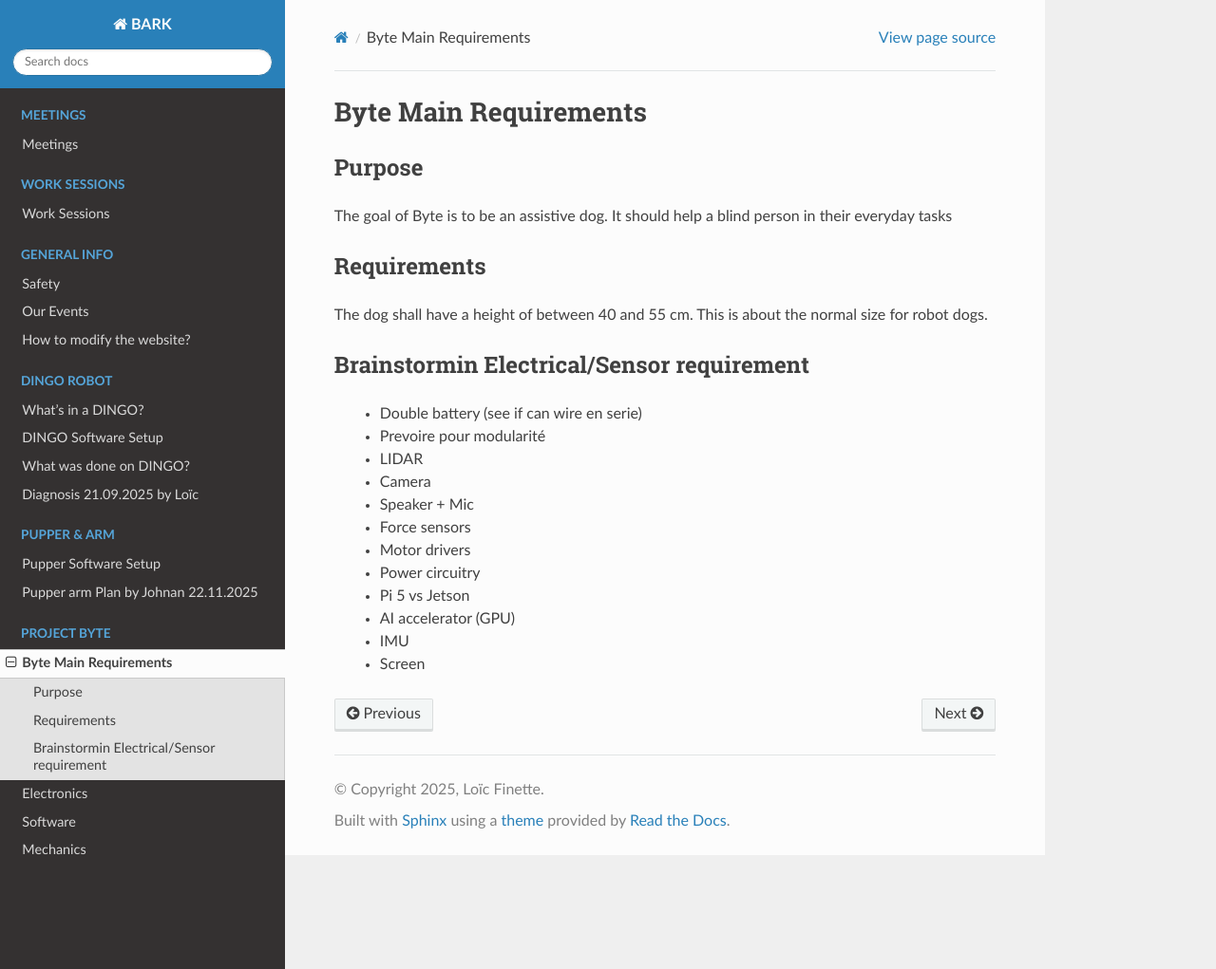
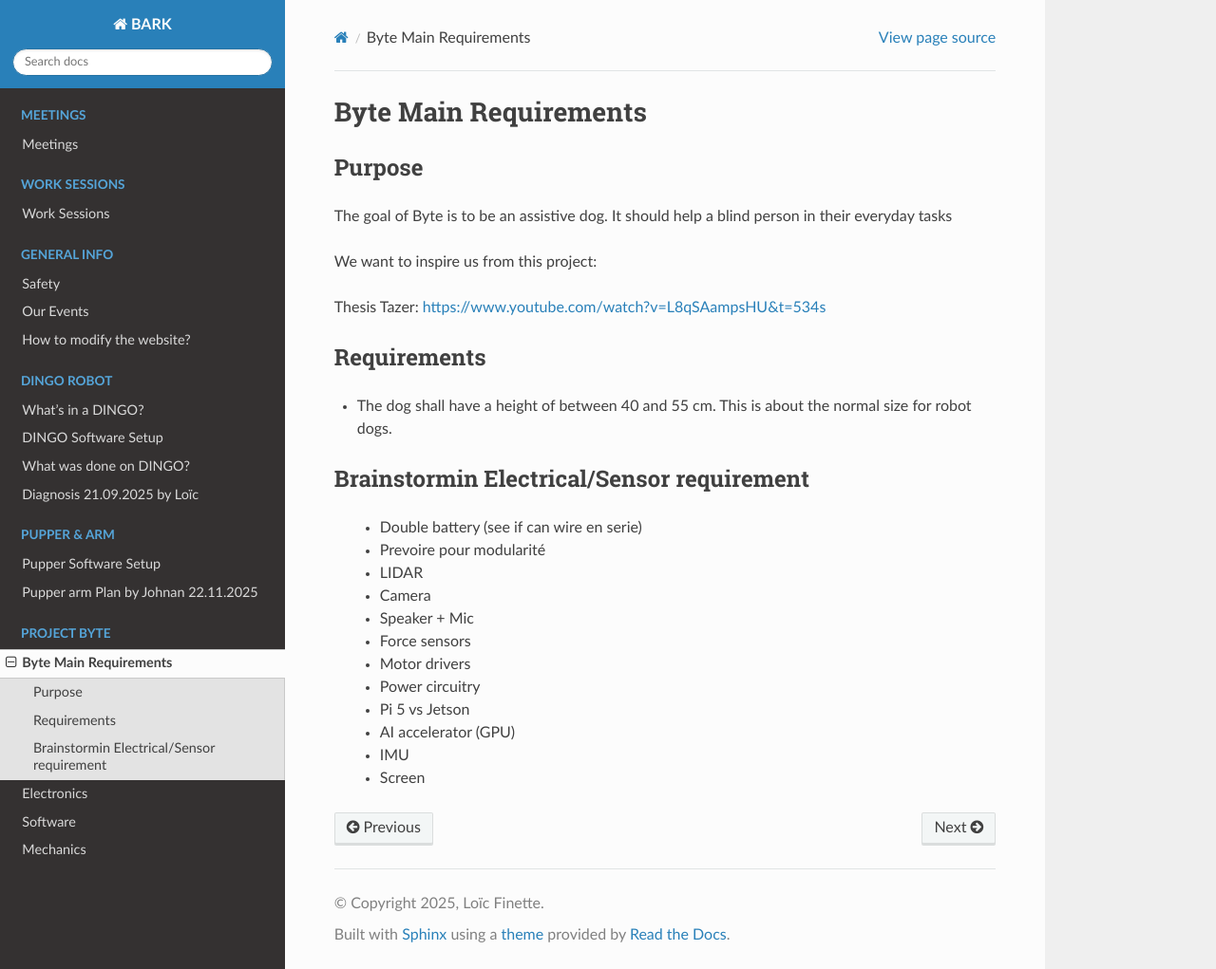
Before and after one commit to lolothecoder/BARK_Documentation, a Sphinx documentation site: the page built from docs/source/information/9_newdog.rst, in a window 1280 px wide and 1021 px high. Shown: the whole window at 95% size. Built offline with Sphinx 7.4.7 and the Read the Docs theme 3.1.0, drawn with Linux system fonts in a browser that asks for light colours.

Commit message:
yt video

```diff
--- a/docs/source/information/9_newdog.rst
+++ b/docs/source/information/9_newdog.rst
@@ -5,9 +5,13 @@ Purpose
 ~~~~~~~
 The goal of Byte is to be an assistive dog. It should help a blind person in their everyday tasks
 
+We want to inspire us from this project:
+
+Thesis Tazer: https://www.youtube.com/watch?v=L8qSAampsHU&t=534s
+
 Requirements
 ~~~~~~~~~~~~
-The dog shall have a height of between 40 and 55 cm. This is about the normal size for robot dogs.
+- The dog shall have a height of between 40 and 55 cm. This is about the normal size for robot dogs.
 
 Brainstormin Electrical/Sensor requirement
 ~~~~~~~~~~~~~~~~~~~~~~~~~~~~~~~~~~~~~~~~~~
```
